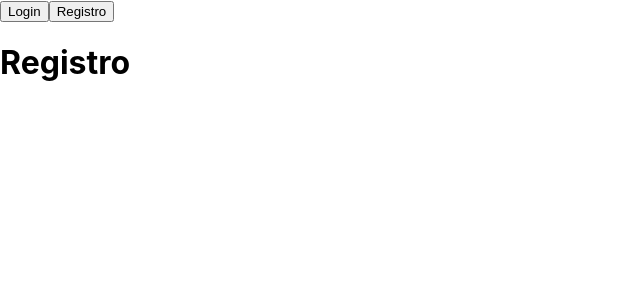
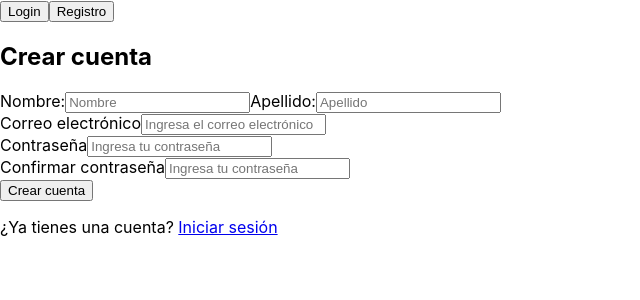
Before and after one commit to cserna98/booking_Integrador_DH, a React (Create React App) app in the folder spacialbookingfront/: page /signup in a window 1280 px wide. Shown: the top 300 px of the page, without its empty margins (0-640 px from the left). Built offline with nearby package versions, Linux system fonts and the light colour scheme.

Commit message:
Funcionalidad componente Register

```diff
--- a/spacialbookingfront/src/components/Login.jsx
+++ b/spacialbookingfront/src/components/Login.jsx
@@ -2,8 +2,7 @@ import React from "react";
 import {Link} from 'react-router-dom';
 import { useNavigate } from "react-router-dom";
 
-function Login(props){
-    const {title} = props;
+function Login(){
     return (
         <>
         <div>
@@ -14,11 +13,15 @@ function Login(props){
             {/* </Link> */}
         </div>
         <form>
-        <h2>{title}</h2>
+        <h2>Iniciar sesión</h2>
+        <div>
         <label htmlFor="email">Correo electrónico</label>
         <input type="email" name="email" id="email" placeholder="Ingresa el correo electrónico"></input>
+        </div>
+        <div>
         <label htmlFor="password">Contraseña</label>
         <input type="password" name="password" id="password" placeholder="Ingresa tu contraseña"></input>
+        </div>
         <button type="submit">Ingresar</button>
         <p>¿Aún no tines cuenta? <Link to='/signup'>Regístrate</Link></p>
         </form>
--- a/spacialbookingfront/src/components/Register.jsx
+++ b/spacialbookingfront/src/components/Register.jsx
@@ -1,8 +1,33 @@
 import React from "react";
+import { Link } from "react-router-dom";
 
 function Register(){
     return (
-        <h1>Registro</h1>
+        <>
+        <form>
+        <h2>Crear cuenta</h2>
+        <div>
+        <label htmlFor="nombre">Nombre:</label>
+        <input type="text" name="nombre" id="nombre" placeholder="Nombre"></input>
+        <label htmlFor="apellido">Apellido:</label>
+        <input type="text" name="apellido" id="apellido" placeholder="Apellido"></input>
+        </div>
+        <div>
+        <label htmlFor="email">Correo electrónico</label>
+        <input type="email" name="email" id="email" placeholder="Ingresa el correo electrónico"></input>
+        </div>
+        <div>
+        <label htmlFor="password">Contraseña</label>
+        <input type="password" name="password" id="password" placeholder="Ingresa tu contraseña"></input>
+        </div>
+        <div>
+        <label htmlFor="password">Confirmar contraseña</label>
+        <input type="password" name="password" id="password" placeholder="Ingresa tu contraseña"></input>
+        </div>
+        <button type="submit">Crear cuenta</button>
+        <p>¿Ya tienes una cuenta? <Link to='/login'>Iniciar sesión</Link></p>
+        </form>
+        </>
     )
 }
 
```
